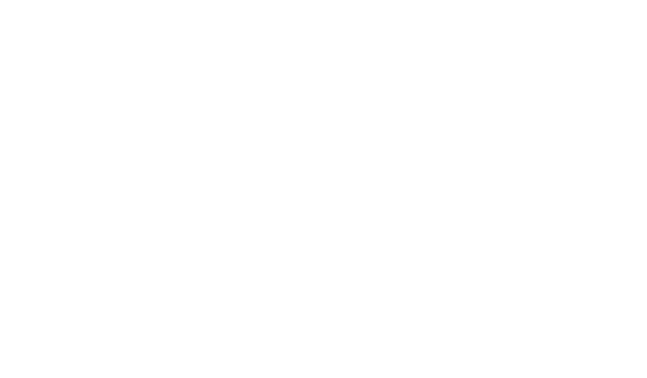
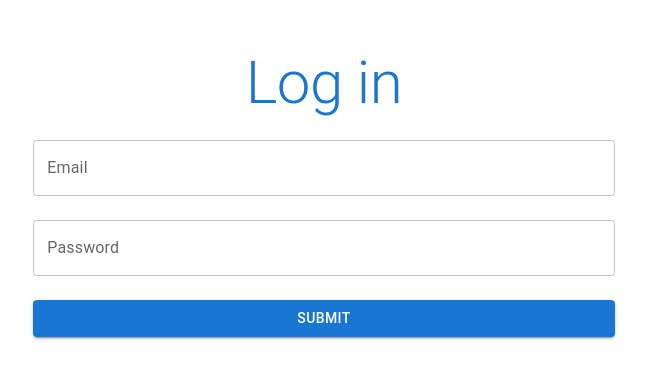
Before and after one commit to itechart-warehouse/frontend, a React (Create React App) app: page / in a window 1280 px wide. Before the commit this address had no page. Shown: the part 208-586 px from the top of the page, without its empty margins (316-963 px from the left). Built offline with nearby package versions, Linux system fonts and the light colour scheme.

Commit message:
US-1.5 - Added conditional routes, context, state in login form

```diff
--- a/src/App.tsx
+++ b/src/App.tsx
@@ -1,15 +1,27 @@
-import { Route, Routes } from "react-router-dom";
+import {Route, Routes, Navigate} from "react-router-dom";
+import {useContext} from "react";
 import HomePage from "./pages/home/HomePage";
+import Header from "./components/header/Header";
 import "./App.css";
 //import RecoverPasswordPage from "./pages/recover-password/RecoverPasswordPage";
 import LoginPage from "./pages/login/LoginPage";
+import {LoginContext} from "./context/loginContext";
 
 function App() {
+    const isLoggedIn = useContext(LoginContext)
+
     return (
         <Routes>
-            <Route path="/login" element={<LoginPage />} />
-            <Route path="/home" element={<HomePage />} />
-            {/*<Route path="/recover" element={<RecoverPasswordPage />} />*/}
+            {
+                isLoggedIn ?
+                    <>
+                        <Route path="/" element={<Navigate to="home"/>}/>
+                        <Route path="home" element={<HomePage/>}/>
+                    </>
+                :
+                <Route path="/" element={<LoginPage/>}/>
+                /*<Route path="/recover" element={<RecoverPasswordPage />} />*/
+            }
         </Routes>
     );
 }
--- a/src/components/forms/login-form/LoginForm.tsx
+++ b/src/components/forms/login-form/LoginForm.tsx
@@ -2,6 +2,7 @@
 import {Button, TextField} from "@mui/material";
 import * as yup from 'yup';
 import {clientApi} from "../../../services/clientApi";
+import {useState} from "react";
 
 interface Values {
     email: string,
@@ -22,6 +23,8 @@
 
 function LoginForm() {
 
+    const [isLoggedIn, setLogged] = useState(false)
+
     const formik = useFormik({
         initialValues: {
             email: '',
@@ -30,7 +33,12 @@
         validationSchema: validationSchema,
         onSubmit: (user: Values) => {
             clientApi.userData.login(user)
-                .then((res) => console.log(res.headers))
+                .then((res) => {
+                    console.log(res.headers.authorization)
+                    localStorage.setItem("key", res.headers.authorization)
+                    setLogged(true)
+                    //TODO Set new context to true
+                })
                 .catch((err) => console.log(err));
         },
     });
--- a/src/components/header/Header.tsx
+++ b/src/components/header/Header.tsx
@@ -9,7 +9,17 @@
 import { clientApi } from "../../services/clientApi";
 
 export default function Header() {
-  const logout = () => {};
+  const logout = () => {
+      const key = localStorage.getItem("key")
+      console.log(key);
+      //TODO pass key to logout
+    clientApi.userData.logout()
+        .then ((res) => {
+          console.log(res)
+          localStorage.removeItem("key")
+        });
+
+  };
 
   return (
     <Box sx={{ flexGrow: 1 }}>
@@ -27,7 +37,7 @@
           <Typography variant="h6" component="div" sx={{ flexGrow: 1 }}>
             Warehouse
           </Typography>
-          <Button onClick={clientApi.userData.logout} color="inherit">
+          <Button onClick={logout} color="inherit">
             Logout
           </Button>
         </Toolbar>
--- /dev/null
+++ b/src/context/loginContext.tsx
@@ -0,0 +1,2 @@
+import React from "react";
+export const LoginContext = React.createContext(false);
```
